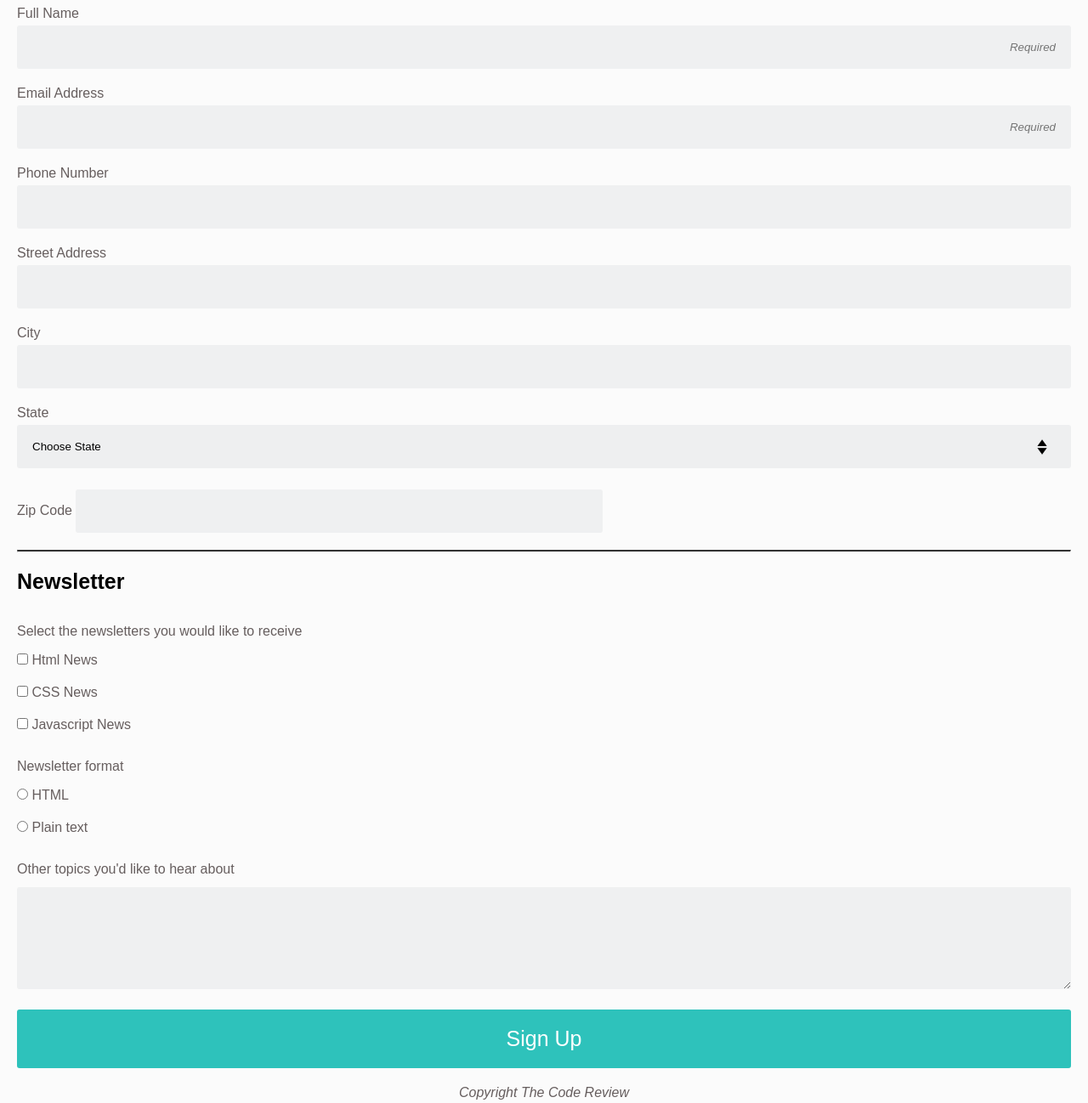
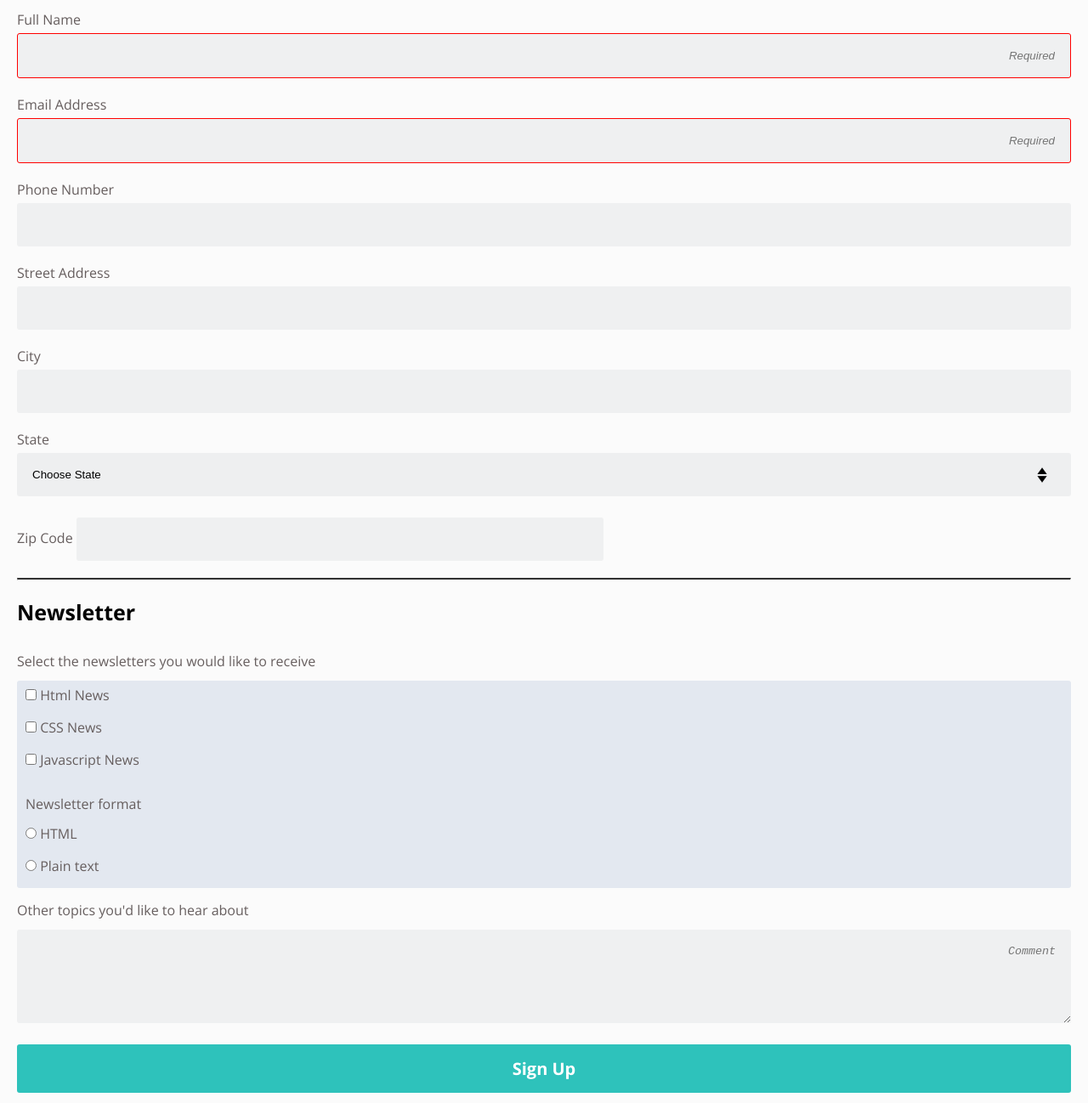
Before and after one commit to KemmyS/Online-Registration-Form, a plain HTML site: page index.html in a window 1280 px wide. Shown: the part 249-1547 px from the top of the page at 85% size. Drawn offline with nearby package versions, Linux system fonts and the light colour scheme.

Commit message:
mobile media completed

```diff
--- a/css/styles.css
+++ b/css/styles.css
@@ -1,15 +1,18 @@
-*{
+* {
     box-sizing: border-box;
     margin: 0;
     padding: 0;
 }
 
-body{
-    font-family: 'Work Sans', sans-serif;
-     background-color:rgba(221, 217, 217, 0.102);
+@media only screen and (min-width:320px) {
+
+    body {
+        font-family: 'Open Sans', sans-serif;
+        background-color: rgba(221, 217, 217, 0.102);
         color: rgb(102, 94, 94);
     }
-.main_container{
+
+    .main_container {
         display: flex;
         flex-direction: column;
         justify-content: space-between;
@@ -18,8 +21,8 @@ body{
         padding: 20px;
     }
 
-.main-heading{
-    background-color:#1f2d3d;
+    .main-heading {
+        background-color: #1f2d3d;
         color: white;
         padding: 20px;
         font-size: 25px;
@@ -28,47 +31,50 @@ body{
         letter-spacing: 2;
     }
 
-.secondary_heading{
+    .secondary_heading {
         font-size: 20px;
+        font-weight: 700;
         color: black;
     }
 
-.intro-section{
+    .intro-section {
         padding: 5px;
         text-align: center;
         line-height: 1.5;
     }
 
-.main_hr{
+    .main_hr {
         border-top: 4px solid black;
         margin-top: 20px;
     }
 
-.sub-hr{
+    .sub-hr {
         border-top: 2px solid rgba(0, 0, 0, 0.8);
         margin-bottom: 20px;
+    }
+
+    .content_headings {
+        font-weight: 700;
+        font-size: 25px;
+        margin-bottom: 15px;
+        color: black;
 
     }
 
-.content_headings{
-    font-weight: bold;
-    font-size: 25px;
-    margin-bottom: 20px;
-    color: black;
+    form {
+        width: 100%;
          }
 
-fieldset{
+    fieldset {
             border: none;
         }
 
-form{
-    width: 100%;
-}
-
-input, select{
+        input,
+        select {
             width: 100%;
             padding: 18px;
             border: none;
+            outline: none;
             background-color: hsla(210, 9%, 83%, 0.302);
             margin-bottom: 20px;
             margin-top: 5px;
@@ -76,61 +82,95 @@ input, select{
             cursor: pointer;
         }
 
-select{
+        select {
             appearance: none;
-   background-image:url(/images/menu-drop.png);
+            background-image: url(/images/menu-drop.png);
             background-repeat: no-repeat;
             background-size: 20px;
-   background-position:98% 50%;
+            background-position: 98% 50%;
 
         }
 
-.zip_code{
-    width: 50%;
-}
-
-input::placeholder{
+    input::placeholder,
+    textarea::placeholder {
         text-align: right;
         font-style: italic;
 }
 
+
+input[type="text"]:valid:required{
+    transition: all 2s;
+   background-image: url(/images/check.png);
+   background-size: 20px;
+   background-repeat: no-repeat;
+   background-position: 98% 50%;
+}
+
+
+input[type="text"]:valid:focus:required{
+    transition: all 300ms;
+    border: 1px solid lightgreen;
+}
+
+input[type="text"]:invalid:required,
+input[type="text"]:invalid:focus:required{
+    transition: all 300ms;
+    border: 1px solid red;
+}
+
+.zip_code {
+    width: 50%;
+}
+
+.news_letter {
+    margin-bottom: 12px;
+    margin-top: 15px;
+}
+
+.form_section {
+    background-color: hsla(213, 35%, 63%, 0.2);
+    padding-top: 5px;
+    padding-left: 10px;
+    border-radius: 3px;
+}
+
 input[type="checkbox"],
-input[type="radio"]{
+input[type="radio"] {
     width: max-content;
     padding: 3px;
     font-size: 18px;
 
-
 }
 
-.news_letter{
-    margin-bottom: 12px;
-   margin-top: 15px;
-}
-
-textarea{
+textarea {
     width: 100%;
-    height: 120px;
-    padding: 20px;
+    height: 110px;
+    padding: 18px;
     background-color: hsla(210, 9%, 83%, 0.302);
     border: none;
     border-radius: 3px;
 }
 
-button{
+button {
+    font-family: 'Open Sans', sans-serif;
+    font-weight: 700;
     width: 100%;
     background-color: hsl(177, 62%, 47%);
     border-radius: 3px;
-    padding: 20px;
+    padding: 15px;
     color: white;
-    font-size: 25px;
+    font-size: 20px;
     border: none;
     margin-top: 20px;
+
 }
 
-footer{
+footer {
     width: 100%;
     font-style: italic;
     text-align: center;
     margin-bottom: 150px;
+
 }
+
+}
--- a/index.html
+++ b/index.html
@@ -5,6 +5,9 @@
     <meta http-equiv="X-UA-Compatible" content="IE=edge">
     <meta name="viewport" content="width=device-width, initial-scale=1.0">
     <title>The Code Review</title>
+    <link rel="preconnect" href="https://fonts.googleapis.com">
+<link rel="preconnect" href="https://fonts.gstatic.com" crossorigin>
+<link href="https://fonts.googleapis.com/css2?family=Open+Sans:wght@300;700&display=swap" rel="stylesheet">
     <link rel="stylesheet" href="css/styles.css">
 </head>
 
@@ -30,10 +33,10 @@
             <legend class="content_headings">Contact Information</legend>
 
             <label for="name">Full Name</label>
-            <input type="text" id="name" name="user_name" placeholder="Required">
+            <input type="text" id="name" name="user_name" placeholder="Required" required>
 
             <label for="email">Email Address</label>
-            <input type="text" id="email" name="user_email" placeholder="Required">
+            <input type="text" id="email" name="user_email" placeholder="Required" required>
 
             <label for="phone">Phone Number</label>
             <input type="text" id="phone" name="user_phone">
@@ -102,7 +105,6 @@
             <label for="zip-code">Zip Code</label>
             <input type="text" id="zip-code" name="user_zip" class="zip_code">
 
-
         </fieldset>
 
         <hr  class="sub-hr">
@@ -111,36 +113,44 @@
             <legend class="content_headings">Newsletter</legend>
             <p class="news_letter">Select the newsletters you would like to receive</p>
 
-            <input type="checkbox" id="html_news" value="newsletter_interest">
+            <div class="form_section">
+
+            <input type="checkbox" id="html_news" name="html_news" value="html">
             <label for="html_news">Html News</label>
              <br>
 
-             <input type="checkbox" id="css_news" value="newsletter_interest">
+             <input type="checkbox" id="css_news" name="css_news" value="css">
             <label for="css_news">CSS News</label>
              <br>
 
-             <input type="checkbox" id="javascript_news" value="newsletter_interest">
+             <input type="checkbox" id="javascript_news" name="javascript_news" value="javascript">
             <label for="javascript_news">Javascript News</label>
              <br>
 
             <p class="news_letter">Newsletter format</p>
 
-            <input type="radio" id="html_format" value="newsletter_format">
+            <input type="radio" id="html_format" name="newsletter_format" value="html">
             <label for="html_format">HTML</label>
              <br>
 
-             <input type="radio" id="plain_format" value="newsletter_format">
+             <input type="radio" id="plain_format" name="newsletter_format" value="plain">
             <label for="plain_format">Plain text</label>
              <br>
 
+            </div>
+
             <p class="news_letter">Other topics you'd like to hear about</p>
+
             <label for="textarea"></label>
-            <textarea id="textarea" name="other_topics"></textarea>
+            <textarea id="textarea" name="other_topics" placeholder="Comment"></textarea>
 
         </fieldset>
 
         <button type="submit">Sign Up</button>
     </form>
+
+
+
 </main>
 
 <footer>Copyright The Code Review</footer>
```
Also changed, not shown: images/check.png (added). Lines whose indentation alone changed are shown as unchanged.
